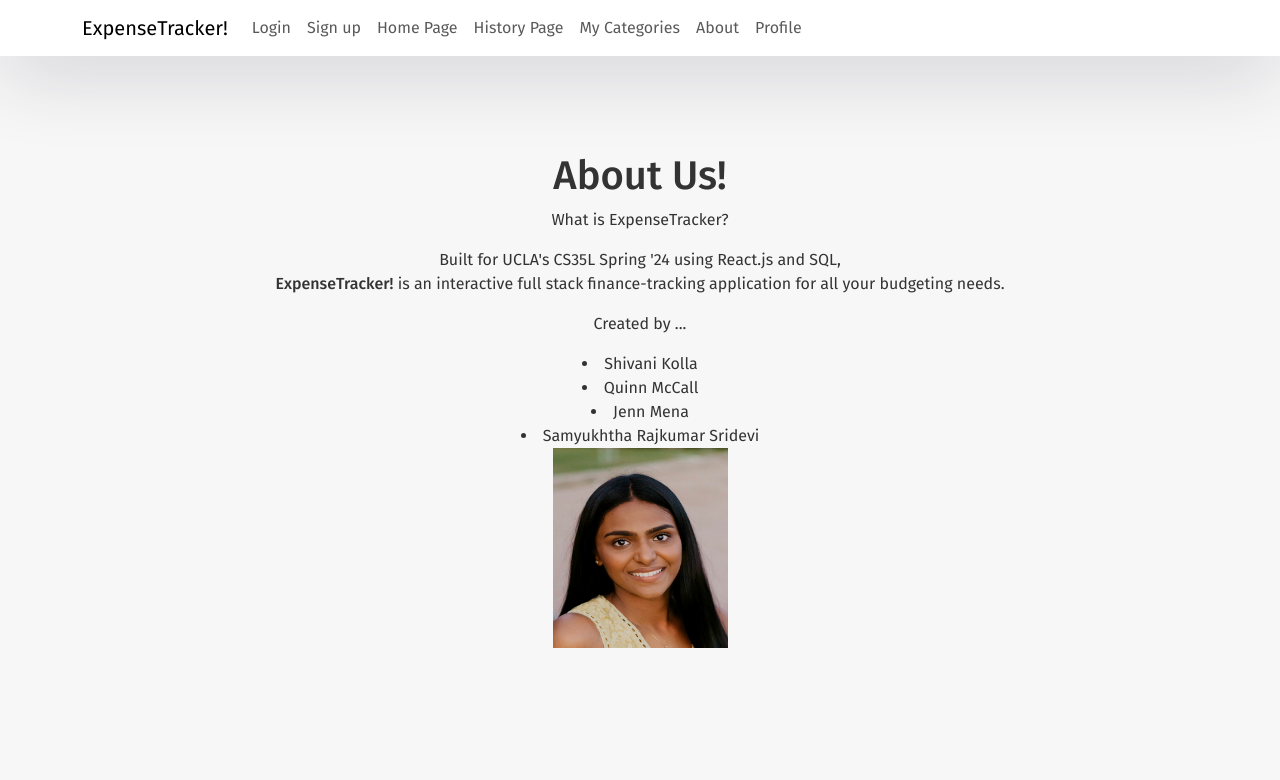
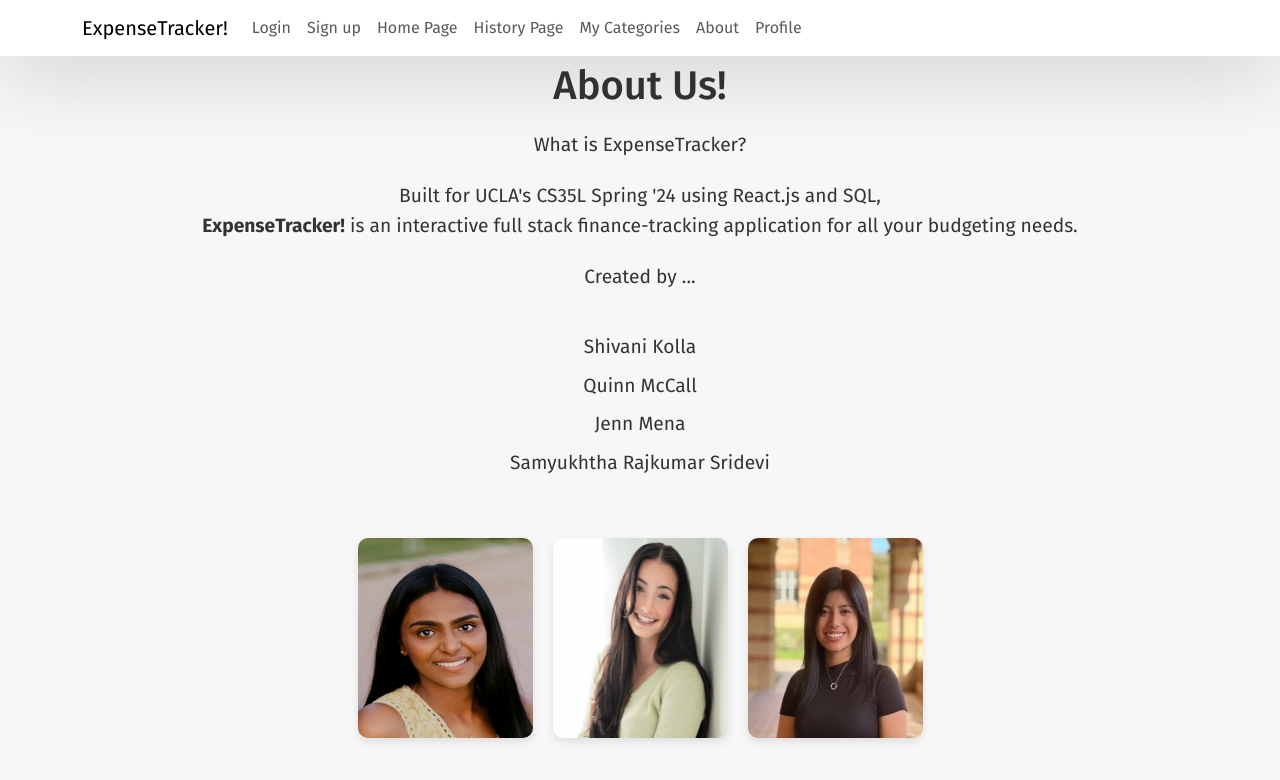
Before and after one commit to JennMena/CS35LProject, a React (Create React App) app in the folder Frontend/: page /about-page in a window 1280 px wide. Shown: the top 780 px of the page. Built offline with nearby package versions, Linux system fonts and the light colour scheme; the HTML template or start-up script is replaced by a standard one.

Commit message:
more images + updated about

```diff
--- a/Frontend/src/components/about.js
+++ b/Frontend/src/components/about.js
@@ -1,5 +1,7 @@
 import React from 'react';
 import Shivani from '../images/Shivani.jpg';
+import Quinn from '../images/Quinn.jpeg';
+import Jenn from '../images/Jenn.jpeg';
 
 const About = () => {
   const aboutStyle = {
@@ -7,38 +9,71 @@
     flexDirection: 'column',
     alignItems: 'center',
     justifyContent: 'center',
-    height: '100vh',
+    minHeight: '100vh',
     textAlign: 'center',
     color: '#333',
     backgroundColor: '#f7f7f7',
-    padding: '20px',
+    padding: '40px 20px',
     fontFamily: '"Arial", sans-serif'
+  };
 
+  const headerStyle = {
+    fontSize: '2.5rem',
+    marginBottom: '20px'
+  };
+
+  const paragraphStyle = {
+    fontSize: '1.2rem',
+    marginBottom: '20px',
+    lineHeight: '1.6'
+  };
+
+  const teamListStyle = {
+    listStyleType: 'none',
+    padding: 0,
+    margin: '20px 0',
+    fontSize: '1.2rem'
+  };
+
+  const teamMemberStyle = {
+    marginBottom: '10px'
+  };
+
+  const imageContainerStyle = {
+    display: 'flex',
+    justifyContent: 'center',
+    gap: '20px',
+    marginTop: '30px'
+  };
+
+  const imageStyle = {
+    width: '175px',
+    height: '200px',
+    borderRadius: '10px',
+    boxShadow: '0 4px 8px rgba(0, 0, 0, 0.1)'
   };
 
   return (
     <div style={aboutStyle}>
-      <h1>About Us!</h1>
-      <p>What is ExpenseTracker?</p>
-      <p>
-                    Built for UCLA's CS35L Spring '24 using React.js and SQL,<br />
-                    <span className="inlinebudget">ExpenseTracker!</span> is an interactive full stack finance-tracking application for all your budgeting needs. <br />
-                </p>
+      <h1 style={headerStyle}>About Us!</h1>
+      <p style={paragraphStyle}>What is ExpenseTracker?</p>
+      <p style={paragraphStyle}>
+        Built for UCLA's CS35L Spring '24 using React.js and SQL,<br />
+        <span style={{ fontWeight: 'bold' }}>ExpenseTracker!</span> is an interactive full stack finance-tracking application for all your budgeting needs.
+      </p>
 
-      <p>Created by ...</p>
-      <li>
-         Shivani Kolla
-      </li>
-      <li>
-         Quinn McCall
-      </li>
-      <li>
-         Jenn Mena
-      </li>
-      <li>
-         Samyukhtha Rajkumar Sridevi
-      </li>
-      <img src={Shivani} className="shivani-headshot" alt="Shivani" style={{ width: '175px', height: '200px' }}/>
+      <p style={paragraphStyle}>Created by ...</p>
+      <ul style={teamListStyle}>
+        <li style={teamMemberStyle}>Shivani Kolla</li>
+        <li style={teamMemberStyle}>Quinn McCall</li>
+        <li style={teamMemberStyle}>Jenn Mena</li>
+        <li style={teamMemberStyle}>Samyukhtha Rajkumar Sridevi</li>
+      </ul>
+      <div style={imageContainerStyle}>
+        <img src={Shivani} alt="Shivani" style={imageStyle} />
+        <img src={Quinn} alt="Quinn" style={imageStyle} />
+        <img src={Jenn} alt="Jenn" style={imageStyle} />
+      </div>
     </div>
   );
 };
```
Also changed, not shown: Frontend/src/images/Jenn.jpeg (added), Frontend/src/images/Quinn.jpeg (added).
